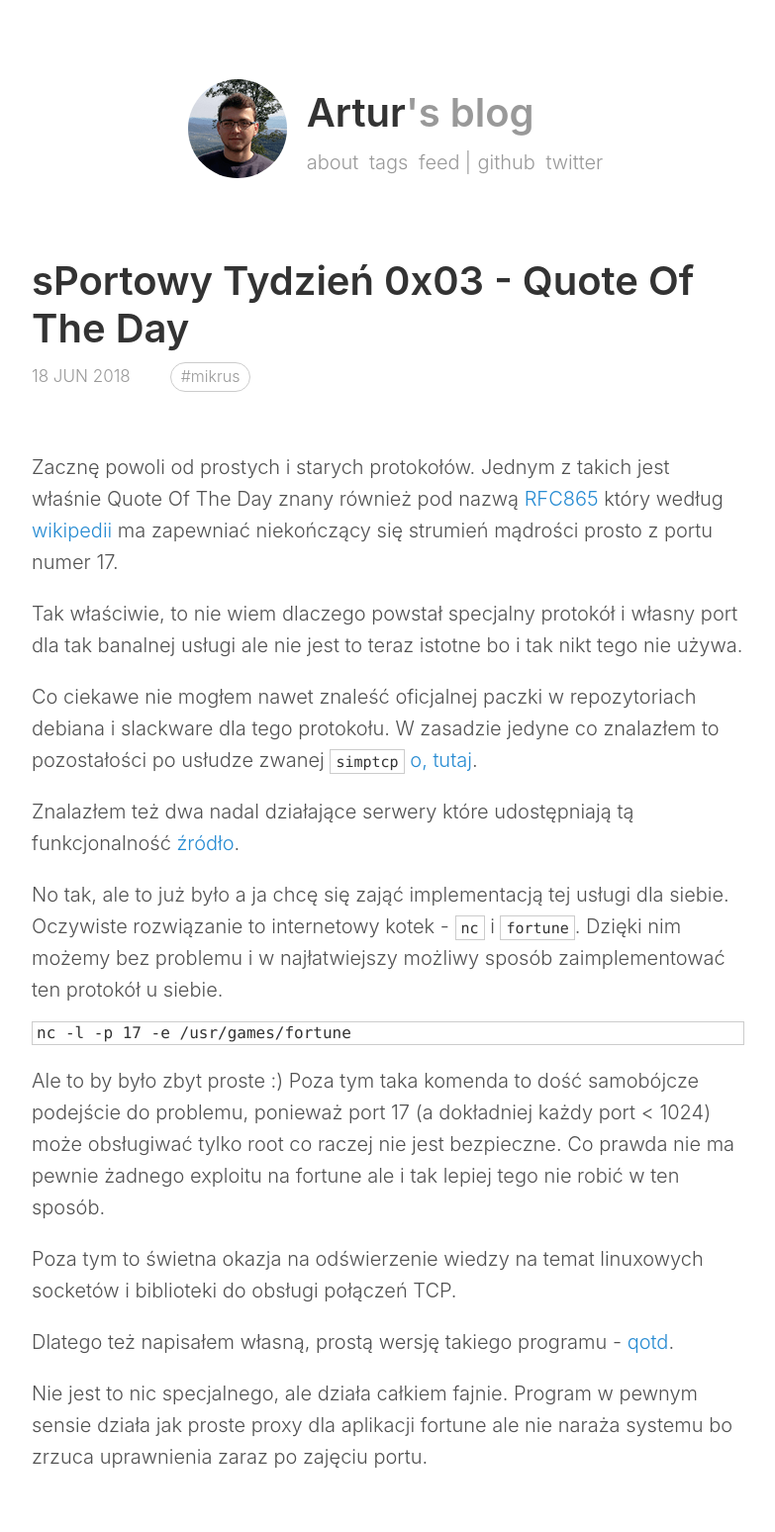
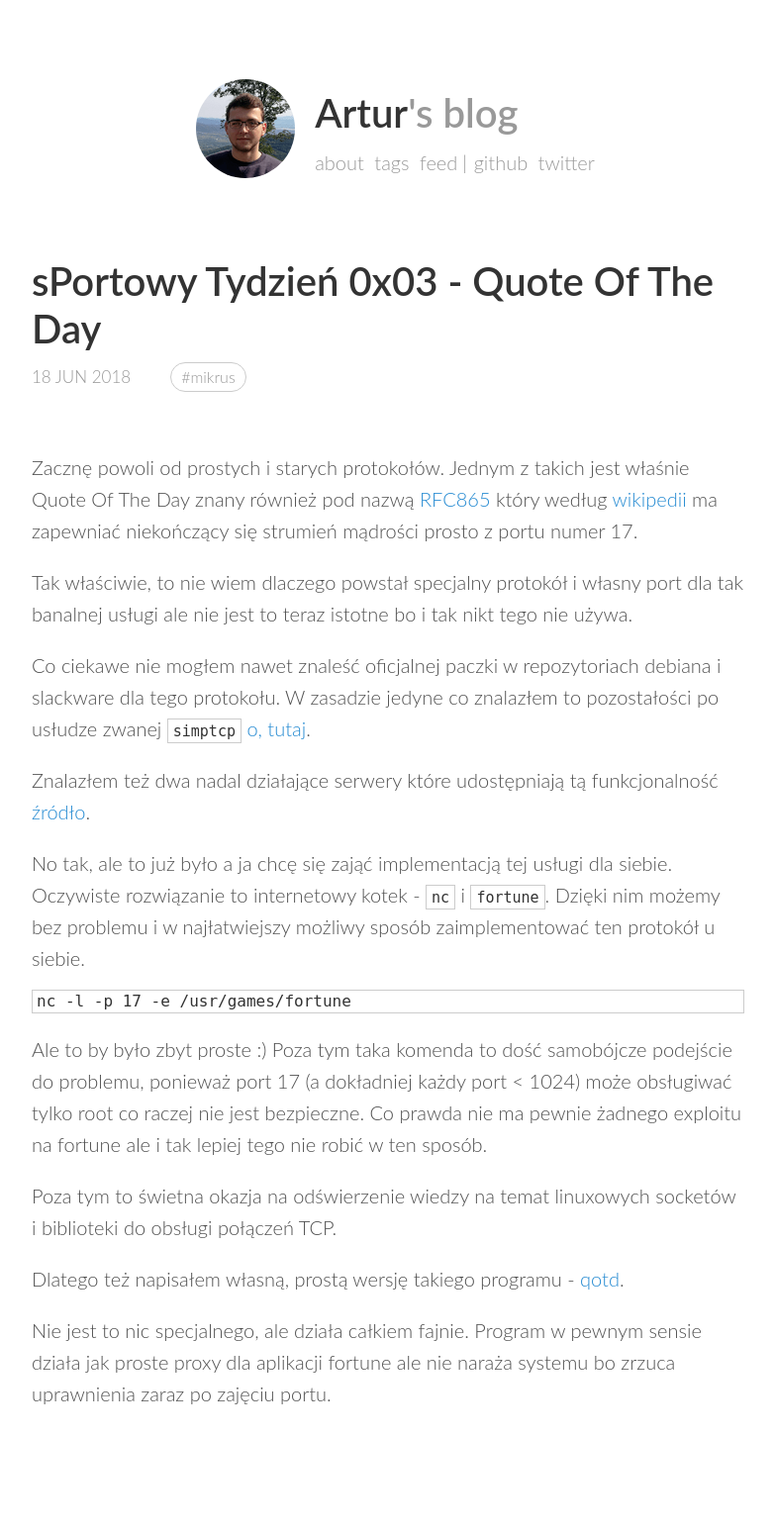
Before and after one commit to arturtamborski/arturtamborski.github.io, a Jekyll site: the page built from _posts/2018-06-18-sportowy-tydzien-2-qotd.md, in a window 1280 px wide. Shown: the whole page at 99% size, without its empty margins (248-1031 px from the left). Built offline with Jekyll 4.4.1, drawn with Linux system fonts in a browser that asks for light colours; comment, search, counter and statistics services are not loaded; after the commit the page ends 1484 px from its top, so only the background shows below that.

Commit message:
set font to Lato, monospaced to Mono, fix date wrapping in /tags/

```diff
--- a/_includes/style.scss
+++ b/_includes/style.scss
@@ -11,7 +11,7 @@
 }
 
 html {
-  font-family: -apple-system, BlinkMacSystemFont, "Segoe UI", Roboto, Oxygen-Sans, Ubuntu, Cantarell, "Helvetica Neue", Helvetica, Arial, sans-serif;
+  font-family: Lato;
   font-size: 18px;
   font-weight: 300;
   line-height: 1.6;
@@ -148,7 +148,7 @@
 
 code,
 pre {
-  font-family: Menlo, Monaco, "Courier New", monospace;
+  font-family: Mono;
   color: #333;
   font-size: .75rem;
   padding: 0 4px 0 4px;
@@ -477,7 +477,7 @@
     margin-top: 1rem;
 
     &-date {
-      min-width: 4.5rem;
+      min-width: 4.7rem;
       font-size: 0.75rem;
       margin-top: 0.25rem;
       text-transform: uppercase;
```
